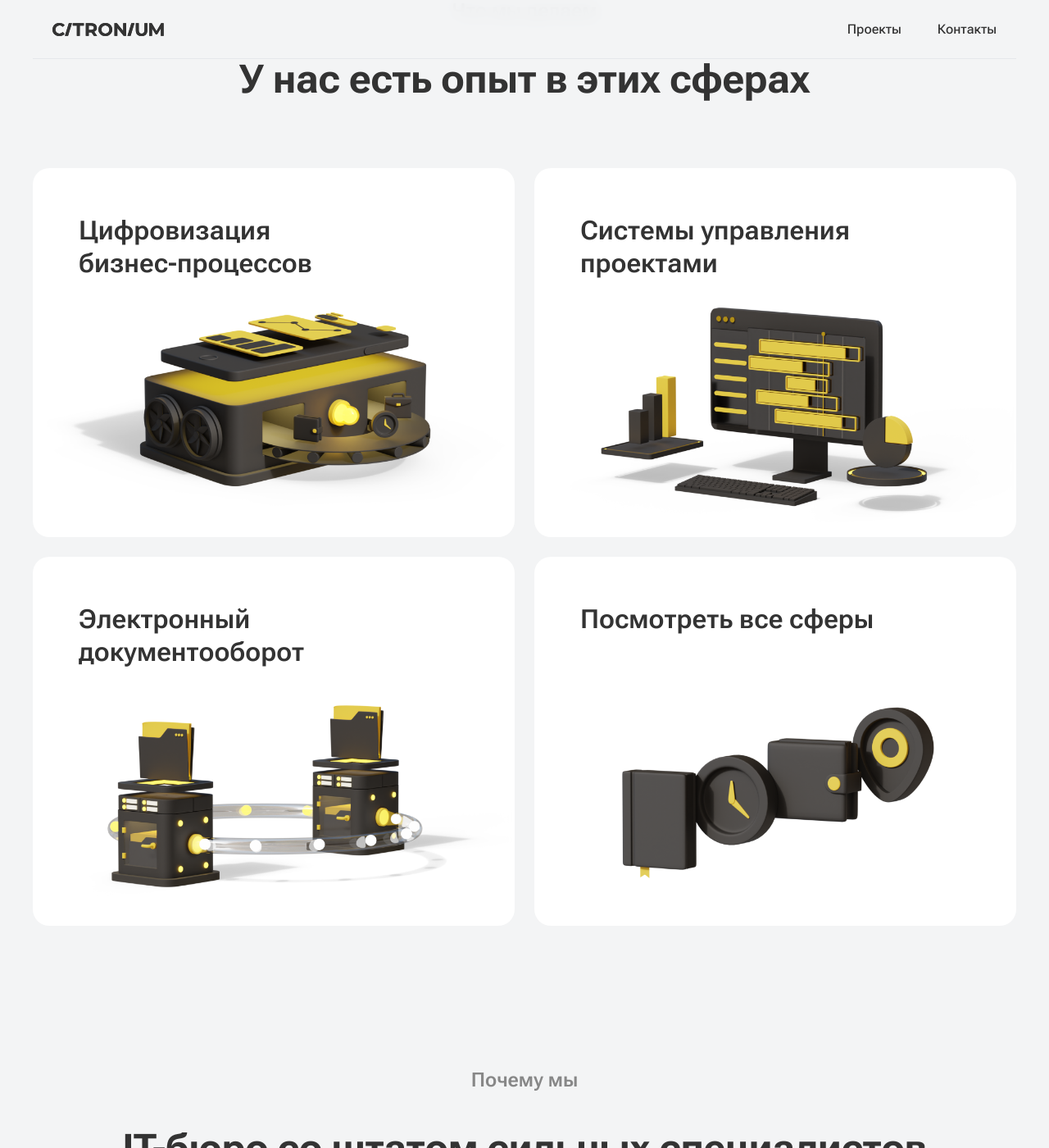
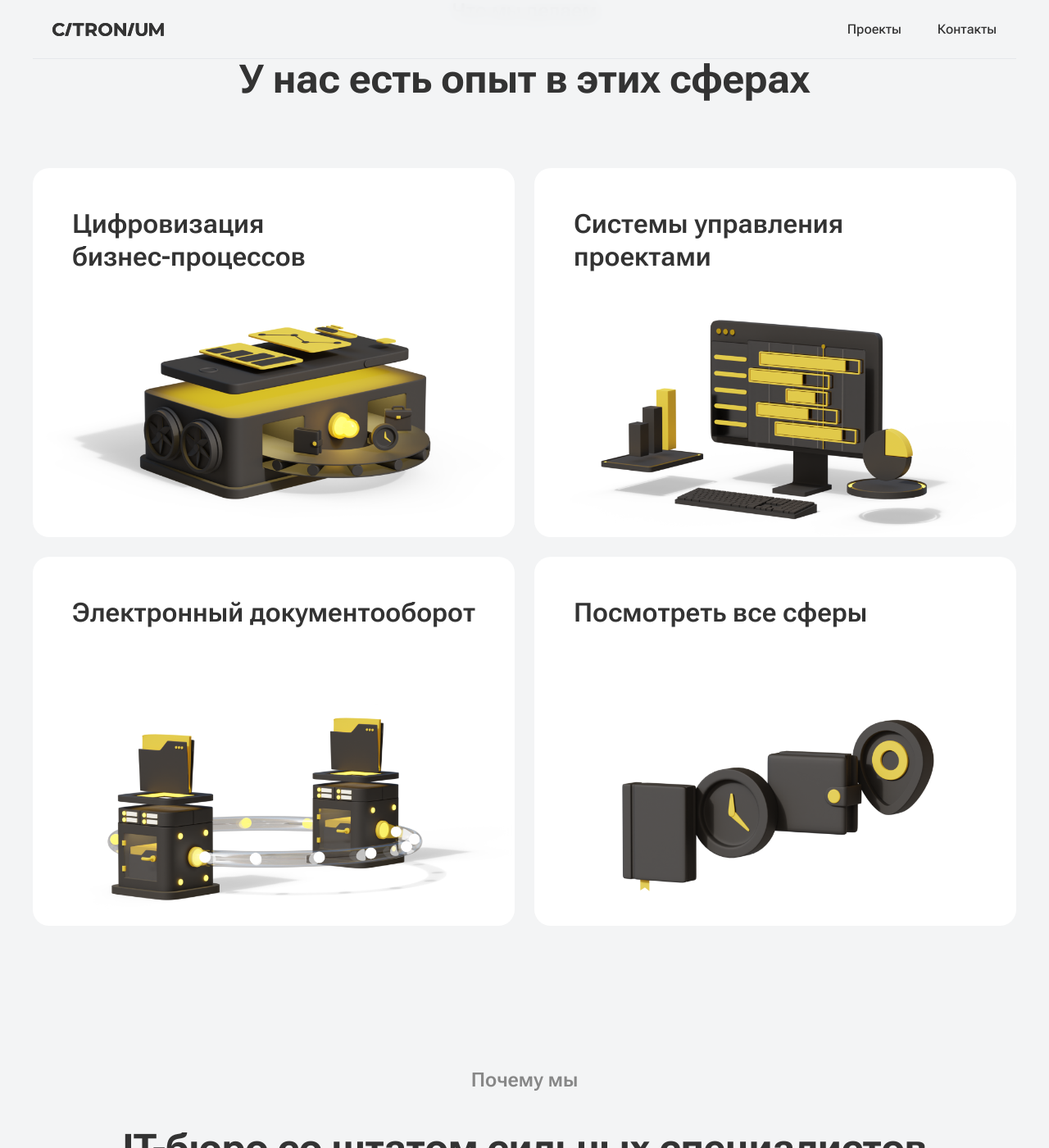
Before and after one commit to Citronium/citronium-landing-en, a Jekyll site: the page built from index.html, in a window 1280 px wide and 1400 px high, scrolled down 975 px. Shown: the whole window at 82% size. Built offline with Jekyll 4.4.1, drawn with Linux system fonts in a browser that asks for light colours.

Commit message:
refactoring: what-we-do, how-we-work

```diff
--- a/_includes/home/section-what-we-do.html
+++ b/_includes/home/section-what-we-do.html
@@ -3,17 +3,21 @@
         <h4 class="h4">Что мы делаем</h4>
         <h2 class="h2 section-title">У нас есть опыт в этих сферах</h2>
         <div class="what-we-do__items">
-            <a href="{{site.baseurl}}/projects?sphere=business-processes" class="what-we-do__item item1">
+            <a href="{{site.baseurl}}/projects?sphere=business-processes" class="what-we-do__item">
                 <h3 class="h3 what-we-do__item-title">Цифровизация<br/> бизнес-процессов</h3>
+                <img src="{{ site.baseurl }}/assets/img/home/business-process.png" alt="business-process" />
             </a>
-            <a href="{{site.baseurl}}/projects?sphere=project-management" class="what-we-do__item item2">
+            <a href="{{site.baseurl}}/projects?sphere=project-management" class="what-we-do__item">
                 <h3 class="h3 what-we-do__item-title">Системы управления проектами</h3>
+                <img src="{{ site.baseurl }}/assets/img/home/project-management.png" alt="project-management" />
             </a>
-            <a href="{{site.baseurl}}/projects?sphere=electronic-document" class="what-we-do__item item3">
+            <a href="{{site.baseurl}}/projects?sphere=electronic-document" class="what-we-do__item">
                 <h3 class="h3 what-we-do__item-title">Электронный документооборот</h3>
+                <img src="{{ site.baseurl }}/assets/img/home/document-management.png" alt="document-management" />
             </a>
-            <a href="{{site.baseurl}}/projects" class="what-we-do__item item4">
+            <a href="{{site.baseurl}}/projects" class="what-we-do__item">
                 <h3 class="h3 what-we-do__item-title">Посмотреть все сферы</h3>
+                <img src="{{ site.baseurl }}/assets/img/home/all-spheres.png" alt="all-spheres" />
             </a>
         </div>
     </div>
--- a/_sass/home/_section-how-we-work.scss
+++ b/_sass/home/_section-how-we-work.scss
@@ -56,7 +56,6 @@
         &-center {
             display: flex;
             flex-direction: column;
-            align-items: center;
             justify-content: center;
             width: 50%;
 
@@ -116,22 +115,23 @@
         &-img {
             max-width: 100%;
             margin: 63px 0 63px 0;
+            object-fit: cover;
 
             @media (max-width: 960px) {
-                max-height: 470px;
+                max-height: 486px;
                 margin: 0;
             }
 
             @media (max-width: 640px) {
-                max-height: 320px;
+                max-height: 310px;
             }
 
             @media (max-width: 390px) {
-                max-height: 200px;
+                max-height: 202px;
             }
 
             @media (max-width: 320px) {
-                max-height: 180px;
+                max-height: 162px;
             }
         }
     }
--- a/_sass/home/_section-what-we-do.scss
+++ b/_sass/home/_section-what-we-do.scss
@@ -7,68 +7,68 @@
         grid-template-rows: 450px 450px;
         grid-gap: 24px;
 
-        @media (max-width: 800px) {
+        @media (max-width: 960px) {
+            grid-template-columns: 1fr;
+            grid-template-rows: repeat(4, 550px);
+        }
+
+        @media (max-width: 640px) {
             margin-top: 60px;
-            grid-template-columns: 1fr;
-            grid-template-rows: repeat(4, 450px);
+            grid-template-rows: repeat(4, 380px);
         }
 
         @media (max-width: 390px) {
-            grid-template-rows: repeat(4, 428px);
             margin-top: 40px;
+            grid-template-rows: repeat(4, 280px);
+        }
+        @media (max-width: 320px) {
+            grid-template-rows: repeat(4, 270px);
         }
     }
     &__item {
+        display: flex;
+        flex-direction: column;
+        justify-content: space-between;
         border-radius: 20px;
         background-color: #ffffff;
-        background-repeat: no-repeat, repeat;
-        background-position: center bottom;
-        background-size: 100% auto;
-
-        @media (max-width: 800px) {
-            background-size: calc(min(600px, 100%));
-        }
-
-        @media (max-width: 520px) {
-            background-size: 130%;
-            background-position: center bottom 20px;
-        }
-
-        @media (max-width: 390px) {
-            background-size: 130%;
-            background-position: center bottom 40px;
-        }
-
-        @media (max-width: 320px) {
-            background-position: center bottom 50px;
-        }
-
-        &.item1 {
-            background-image: url(img/home/business-process.png);
-        }
-
-        &.item2 {
-            background-image: url(img/home/project-management.png);
-        }
-
-        &.item3 {
-            background-image: url(img/home/document-management.png);
-        }
-
-        &.item4 {
-            background-image: url(img/home/all-spheres.png);
-        }
 
         &-title {
             color: var(--color-dark);
-            margin: 56px;
+            padding: 48px 48px 24px 48px;
 
-            @media (max-width: 800px) {
-                margin: 40px;
+            @media (max-width: 960px) {
+                padding: 56px 56px 24px 56px;
+            }
+
+            @media (max-width: 640px) {
+                padding: 40px 40px 0 40px;
             }
 
             @media (max-width: 390px) {
-                margin: 24px;
+                padding: 24px 24px 0 24px;
+            }
+        }
+
+        & img {
+            max-width: 100%;
+            object-fit: cover;
+            height: 100%;
+            max-height: 298px;
+
+            @media (max-width: 960px) {
+                max-height: 430px;
+            }
+
+            @media (max-width: 640px) {
+                max-height: 292px;
+            }
+
+            @media (max-width: 390px) {
+                max-height: 216px;
+            }
+
+            @media (max-width: 320px) {
+                max-height: 206px;
             }
         }
     }
```
